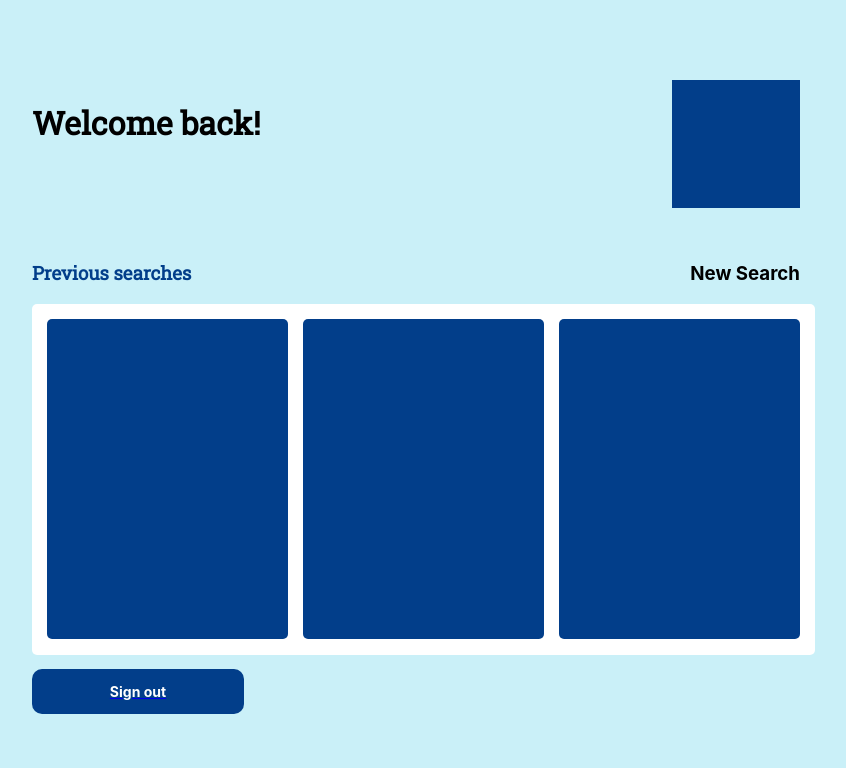
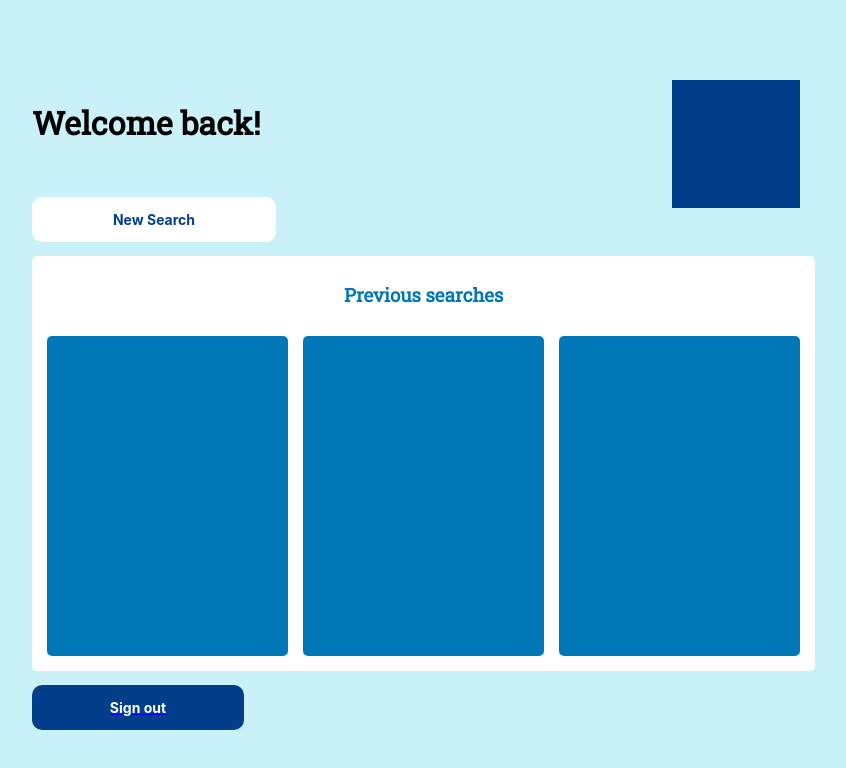
Before and after one commit to katiemhughes/thevacationdetective, a React (Create React App) app in the folder client/: page /profile in a window 1280 px wide. Shown: the top 768 px of the page, without its empty margins (160-1006 px from the left). Built offline with nearby package versions, Linux system fonts and the light colour scheme.

Commit message:
more css changes

```diff
--- a/client/package.json
+++ b/client/package.json
@@ -10,6 +10,7 @@
     "nodemon": "^2.0.4",
     "react": "^16.13.1",
     "react-dom": "^16.13.1",
+    "react-icons": "^3.11.0",
     "react-router-dom": "^5.2.0",
     "react-scripts": "3.4.3"
   },
--- a/client/src/App.css
+++ b/client/src/App.css
@@ -11,7 +11,7 @@
 .wrapper {
   height: 75vh;
   width: 60vw;
-  padding: 3%;
+  padding: 4.5%;
   background-color: #00b4d8;
   display: flex;
   justify-content: center;
@@ -36,6 +36,9 @@ label {
 .form-box {
   display: flex;
   flex-direction: column;
+  justify-content: center;
+  align-items: center;
+  align-content: center;
 }
 .submit-btn {
    font-family: -apple-system, BlinkMacSystemFont, 'Segoe UI', 'Roboto', 'Oxygen',
@@ -74,8 +77,8 @@ label {
 .buttons-wrapper {
   display: flex;
   flex-direction: column;
-  justify-items: flex-start;
-  width: 3vw;
+  width: 0vw;
+  align-items: center;
 }
 
 /* SIGN UP FORM CSS */
@@ -133,11 +136,31 @@ label {
 }
 .board-container {
   display: flex;
-  height: 42vh;
+  flex-direction: column;
+  justify-content: space-between;
+  height: 50vh;
   width: 60vw;
   background: white;
   border-radius: 5px;
   padding: 1%;
+}
+.boards {
+  display: flex;
+}
+.previous-searches {
+  display: flex;
+  justify-content: center;
+  width: 60vw;
+  height: 5vh;
+  color: #0077b6;
+  font-family: 'Roboto Slab', serif;
+}
+.board {
+  width: 33.3%;
+  height: 40vh;
+  background-color: #0077b6;
+  border-radius: 5px;
+  margin: 1%;
 }
 .header {
   display: flex;
@@ -151,27 +174,12 @@ label {
   height: 16vh;
   background-color: #023e8a;
 }
-.previous-searches {
-  color: #023e8a;
-  font-family: 'Roboto Slab', serif;
-}
 .sub-title-box {
-  height: 18vh;
+  height: 12vh;
   width: 60vw;
   display: flex;
   justify-content: space-between;
   align-items: flex-end;
-}
-.board-container {
-  display: flex;
-  justify-content: space-between;
-}
-.board {
-  width: 33.3%;
-  height: 40vh;
-  background-color: #023e8a;
-  border-radius: 5px;
-  margin: 1%;
 }
 .sign-out {
   text-decoration: none;
@@ -193,32 +201,44 @@ label {
 
 /* CHECKBOXES DIV */
 .checkboxes {
-  width: 500px;
-  height: 250px;
-  background-color: white;
-
+  display: flex;
+  width: 60vw;
+  height: 50vh;
+  background-color: #90e0ef;
+  border: 3px solid #023e8a;
+  border-radius: 10px;
 }
 .single-checkbox {
   height: 30px;
   width: 119px;
-
 }
 .checkbox-main-container {
   display: flex;
+  flex-direction: column;
 }
 label {
-  font-size: 10px;
+  font-size: 12px;
 }
 .checkbox-col {
+  display: flex;
+  flex-direction: column;
   width: 166px;
   height: 225px;
 }
 .submit-button-box {
   display: flex;
   height: 20px;
-
+}
+.close-search-container {
+  display: flex;
+  flex-direction: column;
+  justify-content: space-around;
+  align-items: flex-end;
+  width: 60vw;
+  height: 5vh;
 }
 .close-search {
-  margin-top: 0;
-  margin-left: 10px;
+  cursor: pointer;
+  padding: 1%;
+  color: #023e8a;
 }
--- a/client/src/components/CheckBoxes.js
+++ b/client/src/components/CheckBoxes.js
@@ -110,7 +110,7 @@ class CheckBoxes extends React.Component {
     render() {
         // console.log(this.state.museums)
         return (
-            <div>
+            <div className="all-checkboxes-wrapper">
                 <form onSubmit={this.handleSubmit}>
                     <div className="museums-check">
                         <label>
--- a/client/src/components/ProfilePage.js
+++ b/client/src/components/ProfilePage.js
@@ -1,5 +1,6 @@
 import React from 'react';
 import { Link } from 'react-router-dom';
+import { FaTimesCircle } from "react-icons/fa";
 
 class ProfilePage extends React.Component {
     // state = {
@@ -166,15 +167,16 @@ class ProfilePage extends React.Component {
 
                 <div className="search-board">
                     <div className="sub-title-box">
-                        <h3 className="previous-searches">Previous searches</h3>
-                        <h3 onClick={this.handleSearchVisible} className="new-search">New Search</h3>
+                        <h3 onClick={this.handleSearchVisible} className="submit-btn">New Search</h3>
                     </div>
 
                     {this.state.showCheckBoxes
                         ? <div className="checkboxes">
                             <form onSubmit={this.handleSubmit}>
                                 <div className="checkbox-main-container">
-
+                                    <div className="close-search-container">
+                                        <h3 className="close-search" onClick={this.handleSeachHidden}><FaTimesCircle /></h3>
+                                    </div>
                                     <div className="checkbox-col">
                                         <div className="single-checkbox">
                                             <label>
@@ -302,15 +304,10 @@ class ProfilePage extends React.Component {
                                                     onChange={this.handleChangeShopping} /> Shopping
                                             </label><br />
                                         </div>
-
                                     </div>
-
-
-
                                 </div>
                                 <div className="submit-button-box">
                                     <button type="submit">Submit</button>
-                                    <h3 className="close-search" onClick={this.handleSeachHidden}>CloseSearch</h3>
                                 </div>
                             </form>
 
@@ -320,9 +317,14 @@ class ProfilePage extends React.Component {
 
 
                         : <div className="board-container">
-                            <div className="board"></div>
-                            <div className="board"></div>
-                            <div className="board"></div>
+                            <div className="previous-searches">
+                                <h3>Previous searches</h3>
+                            </div>
+                            <div className="boards">
+                                <div className="board"></div>
+                                <div className="board"></div>
+                                <div className="board"></div>
+                            </div>
                         </div>}
                 </div>
                 <Link to="/home"><h3 className="signup-home-link">Sign out</h3></Link>
--- a/client/src/components/SignUpForm.js
+++ b/client/src/components/SignUpForm.js
@@ -56,9 +56,10 @@ class SignUpForm extends React.Component {
 
   render() {
     return (
-      <div className="signup-form-box">
-        <h1>Please fill out form below</h1>
-        <form>
+      <div className="wrapper">
+        <div className="signup-form-box">
+          <h1>Please fill out form below</h1>
+          <form>
           <div className="main-form-box">
             <div className="left-form-box">
               <label for="firstname">Name:</label>
@@ -88,6 +89,7 @@ class SignUpForm extends React.Component {
                 <h3 className="signup-home-link">Home</h3>
               </Link>
         </form>
+        </div>
       </div>
     );
   }
```
Also changed, not shown: 1 other file (tests, documents, lock files or other folders).
